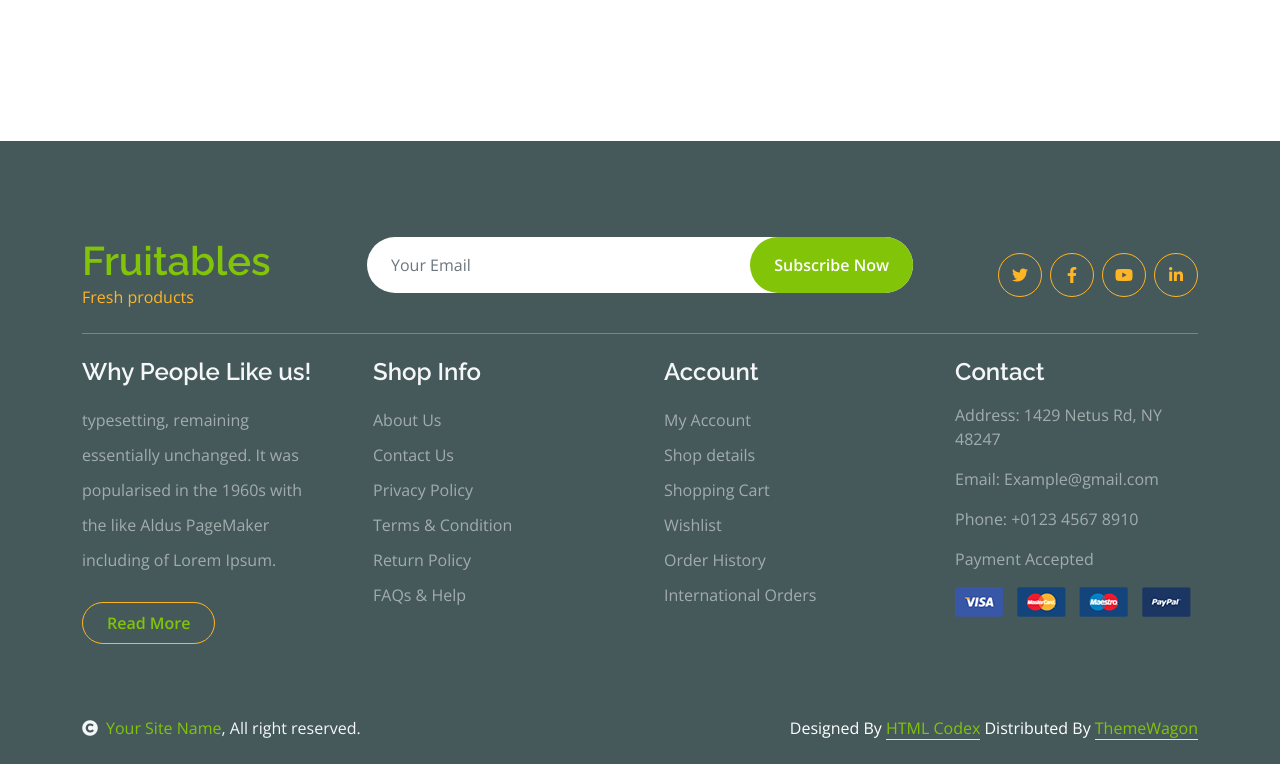
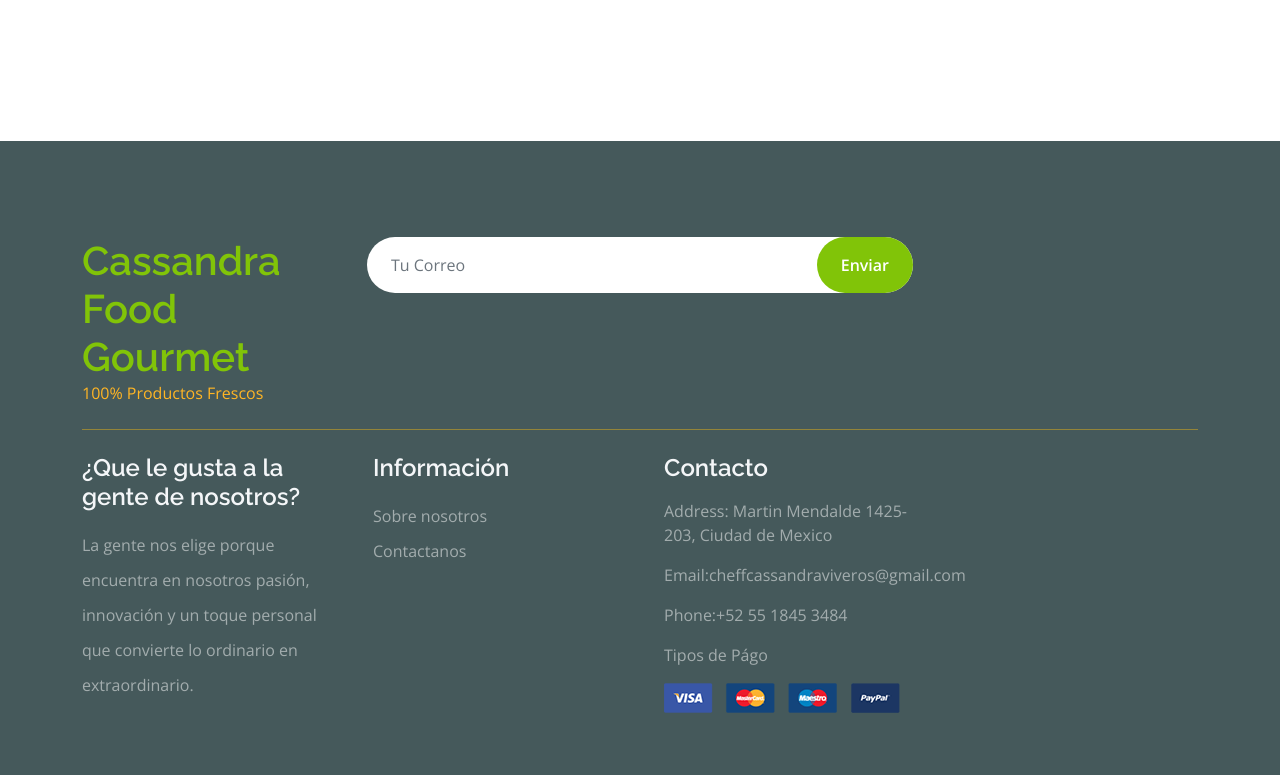
Before and after one commit to OrtegaRiosx2/Cassandra-Food-Gourmet, a plain HTML site: page chackout.html in a window 1280 px wide. Shown: the part 2210-2985 px from the top of the page. Drawn offline with nearby package versions, Linux system fonts and the light colour scheme.

Commit message:
chackout.html

```diff
--- a/chackout.html
+++ b/chackout.html
@@ -316,22 +316,19 @@
                     <div class="row g-4">
                         <div class="col-lg-3">
                             <a href="#">
-                                <h1 class="text-primary mb-0">Fruitables</h1>
-                                <p class="text-secondary mb-0">Fresh products</p>
+                                <h1 class="text-primary mb-0">Cassandra Food Gourmet</h1>
+                                <p class="text-secondary mb-0">100% Productos Frescos</p>
                             </a>
                         </div>
                         <div class="col-lg-6">
                             <div class="position-relative mx-auto">
-                                <input class="form-control border-0 w-100 py-3 px-4 rounded-pill" type="number" placeholder="Your Email">
-                                <button type="submit" class="btn btn-primary border-0 border-secondary py-3 px-4 position-absolute rounded-pill text-white" style="top: 0; right: 0;">Subscribe Now</button>
+                                <input class="form-control border-0 w-100 py-3 px-4 rounded-pill" type="text" placeholder="Tu Correo">
+                                <button type="submit" class="btn btn-primary border-0 border-secondary py-3 px-4 position-absolute rounded-pill text-white" style="top: 0; right: 0;"onclick="alert('Se ha enviado un Correo Exitoso')">Enviar</button>
                             </div>
                         </div>
                         <div class="col-lg-3">
                             <div class="d-flex justify-content-end pt-3">
-                                <a class="btn  btn-outline-secondary me-2 btn-md-square rounded-circle" href=""><i class="fab fa-twitter"></i></a>
-                                <a class="btn btn-outline-secondary me-2 btn-md-square rounded-circle" href=""><i class="fab fa-facebook-f"></i></a>
-                                <a class="btn btn-outline-secondary me-2 btn-md-square rounded-circle" href=""><i class="fab fa-youtube"></i></a>
-                                <a class="btn btn-outline-secondary btn-md-square rounded-circle" href=""><i class="fab fa-linkedin-in"></i></a>
+
                             </div>
                         </div>
                     </div>
@@ -339,61 +336,27 @@
                 <div class="row g-5">
                     <div class="col-lg-3 col-md-6">
                         <div class="footer-item">
-                            <h4 class="text-light mb-3">Why People Like us!</h4>
-                            <p class="mb-4">typesetting, remaining essentially unchanged. It was
-                                popularised in the 1960s with the like Aldus PageMaker including of Lorem Ipsum.</p>
-                            <a href="" class="btn border-secondary py-2 px-4 rounded-pill text-primary">Read More</a>
+                            <h4 class="text-light mb-3">¿Que le gusta a la gente de nosotros?</h4>
+                            <p class="mb-4">La gente nos elige porque encuentra en nosotros pasión, innovación y un toque personal que convierte lo ordinario en extraordinario.</p>
+
                         </div>
                     </div>
                     <div class="col-lg-3 col-md-6">
                         <div class="d-flex flex-column text-start footer-item">
-                            <h4 class="text-light mb-3">Shop Info</h4>
-                            <a class="btn-link" href="">About Us</a>
-                            <a class="btn-link" href="">Contact Us</a>
-                            <a class="btn-link" href="">Privacy Policy</a>
-                            <a class="btn-link" href="">Terms & Condition</a>
-                            <a class="btn-link" href="">Return Policy</a>
-                            <a class="btn-link" href="">FAQs & Help</a>
-                        </div>
-                    </div>
-                    <div class="col-lg-3 col-md-6">
-                        <div class="d-flex flex-column text-start footer-item">
-                            <h4 class="text-light mb-3">Account</h4>
-                            <a class="btn-link" href="">My Account</a>
-                            <a class="btn-link" href="">Shop details</a>
-                            <a class="btn-link" href="">Shopping Cart</a>
-                            <a class="btn-link" href="">Wishlist</a>
-                            <a class="btn-link" href="">Order History</a>
-                            <a class="btn-link" href="">International Orders</a>
+                            <h4 class="text-light mb-3">Información</h4>
+                            <a class="btn-link" href="">Sobre nosotros</a>
+                            <a class="btn-link" href="">Contactanos</a>
                         </div>
                     </div>
                     <div class="col-lg-3 col-md-6">
                         <div class="footer-item">
-                            <h4 class="text-light mb-3">Contact</h4>
-                            <p>Address: 1429 Netus Rd, NY 48247</p>
-                            <p>Email: Example@gmail.com</p>
-                            <p>Phone: +0123 4567 8910</p>
-                            <p>Payment Accepted</p>
+                            <h4 class="text-light mb-3">Contacto</h4>
+                            <p>Address: Martin Mendalde 1425-203, Ciudad de Mexico</p>
+                            <p>Email:cheffcassandraviveros@gmail.com</p>
+                            <p>Phone:+52 55 1845 3484</p>
+                            <p>Tipos de Págo</p>
                             <img src="img/payment.png" class="img-fluid" alt="">
                         </div>
-                    </div>
-                </div>
-            </div>
-        </div>
-        <!-- Footer End -->
-
-        <!-- Copyright Start -->
-        <div class="container-fluid copyright bg-dark py-4">
-            <div class="container">
-                <div class="row">
-                    <div class="col-md-6 text-center text-md-start mb-3 mb-md-0">
-                        <span class="text-light"><a href="#"><i class="fas fa-copyright text-light me-2"></i>Your Site Name</a>, All right reserved.</span>
-                    </div>
-                    <div class="col-md-6 my-auto text-center text-md-end text-white">
-                        <!--/*** This template is free as long as you keep the below author’s credit link/attribution link/backlink. ***/-->
-                        <!--/*** If you'd like to use the template without the below author’s credit link/attribution link/backlink, ***/-->
-                        <!--/*** you can purchase the Credit Removal License from "https://htmlcodex.com/credit-removal". ***/-->
-                        Designed By <a class="border-bottom" href="https://htmlcodex.com">HTML Codex</a> Distributed By <a class="border-bottom" href="https://themewagon.com">ThemeWagon</a>
                     </div>
                 </div>
             </div>
```
